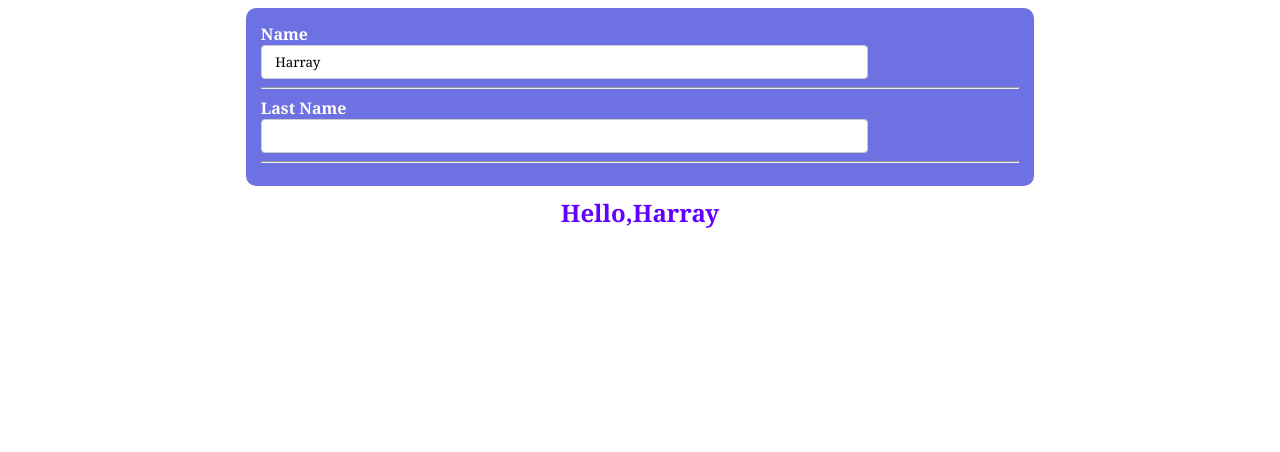
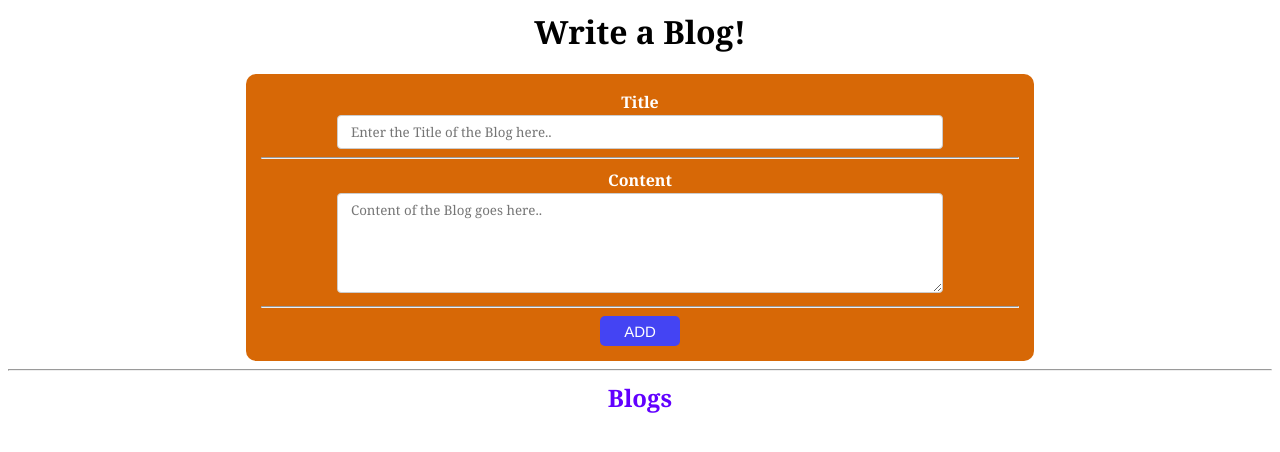
Before and after one commit to apni-coding/reactjstutorial, a JavaScript app: page / in a window 1280 px wide. Shown: the top 452 px of the page. Built offline with nearby package versions, Linux system fonts and the light colour scheme; the HTML template or start-up script is replaced by a standard one.

Commit message:
project overview

```diff
--- a/src/App.js
+++ b/src/App.js
@@ -1,12 +1,9 @@
-import Counter from "./Components/Counter";
-import Input from "./Components/InputWithFunction";
-// import Input from "./Components/InputWithClass";
+import Blog from "./Components/Blog";
 
 function App() {
   return (
     <>
-      <Input />
-      {/* <Counter /> */}
+      <Blog />
     </>
   );
 }
--- /dev/null
+++ b/src/Components/Blog.js
@@ -0,0 +1,59 @@
+//Blogging App using Hooks
+export default function Blog() {
+  //Passing the synthetic event as argument to stop refreshing the page on submit
+  function handleSubmit(e) {
+    e.preventDefault();
+  }
+
+  return (
+    <>
+      {/* Heading of the page */}
+      <h1>Write a Blog!</h1>
+
+      {/* Division created to provide styling of section to the form */}
+      <div className="section">
+        {/* Form for to write the blog */}
+        <form onSubmit={handleSubmit}>
+          {/* Row component to create a row for first input field */}
+          <Row label="Title">
+            <input
+              className="input"
+              placeholder="Enter the Title of the Blog here.."
+            />
+          </Row>
+
+          {/* Row component to create a row for Text area field */}
+          <Row label="Content">
+            <textarea
+              className="input content"
+              placeholder="Content of the Blog goes here.."
+            />
+          </Row>
+
+          {/* Button to submit the blog */}
+          <button className="btn">ADD</button>
+        </form>
+      </div>
+
+      <hr />
+
+      {/* Section where submitted blogs will be displayed */}
+      <h2> Blogs </h2>
+    </>
+  );
+}
+
+//Row component to introduce a new row section in the form
+function Row(props) {
+  const { label } = props;
+  return (
+    <>
+      <label>
+        {label}
+        <br />
+      </label>
+      {props.children}
+      <hr />
+    </>
+  );
+}
--- a/src/Components/Counter.js
+++ /dev/null
@@ -1,19 +0,0 @@
-import React, { useState } from 'react'
-
-export default function Counter() {
-  // let count = 0;
-  const [count, setCount] = useState(0)
-
-  const increase = ()=>{
-    // count++;
-    setCount(count+1)
-    console.log(count)
-  }
-
-  return (
-    <div>
-      <h1>{count}</h1>
-      <button onClick={increase}>Increase</button>
-    </div>
-  )
-}
--- a/src/Components/InputWithFunction.js
+++ /dev/null
@@ -1,55 +0,0 @@
-import { useState, useEffect } from "react";
-
-export default function Input() {
-  const [name, setName] = useState("Harray")
-  const [lastName, setLastName] = useState('')
-
-
-  useEffect(()=>{
-    document.title = name + " " + lastName
-  }, [lastName, name])
-
-  useEffect(()=>{
-    const interval = setInterval(()=>{
-      console.log("Window Width: ", window.innerWidth);
-    }, 2000)
-
-    return ()=>{
-      clearInterval(interval)
-    }
-  })
-
-  return (
-    <>
-      <div className="section">
-        <Row label="Name">
-          <input className="input" value={name}
-            onChange={(e)=>setName(e.target.value)}
-          />
-        </Row>
-        <Row label="Last Name">
-          <input className="input" value={lastName}
-            onChange={(e)=>setLastName(e.target.value)}
-
-          />
-        </Row>
-      </div>
-
-      <h2>Hello,{name} {lastName} </h2>
-    </>
-  );
-}
-
-function Row(props) {
-  const { label } = props;
-  return (
-    <>
-      <lable>
-        {label}
-        <br />
-      </lable>
-      {props.children}
-      <hr />
-    </>
-  );
-}
--- a/src/index.css
+++ b/src/index.css
@@ -3,13 +3,14 @@
   padding-left: 15px;
   margin:auto;
   max-width: 60%;
- background-color: rgb(109 113 226);
+  background-color: rgb(215, 104, 6);
   color: white;
   border-radius: 10px;
   font-weight: bolder;
   font-family: Georgia, 'Times New Roman', Times, serif;
   display:block;
   align-self: center;
+  text-align: center;
 
 }
 
```
Also changed, not shown: package.json (+5 -6 lines), src/Components/InputWithClass.js (deleted, +0 -69 lines), 2 other files (tests, documents, lock files or other folders). Lines whose indentation alone changed are shown as unchanged.
